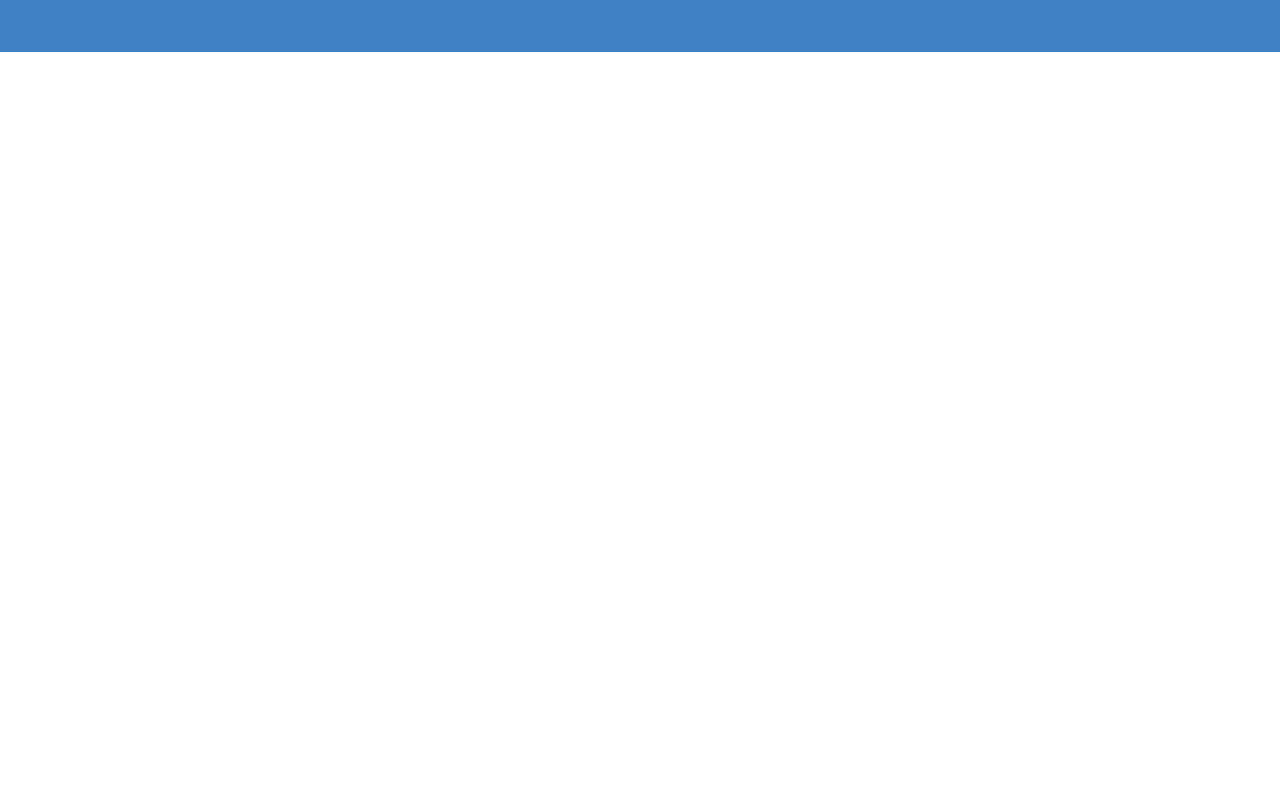
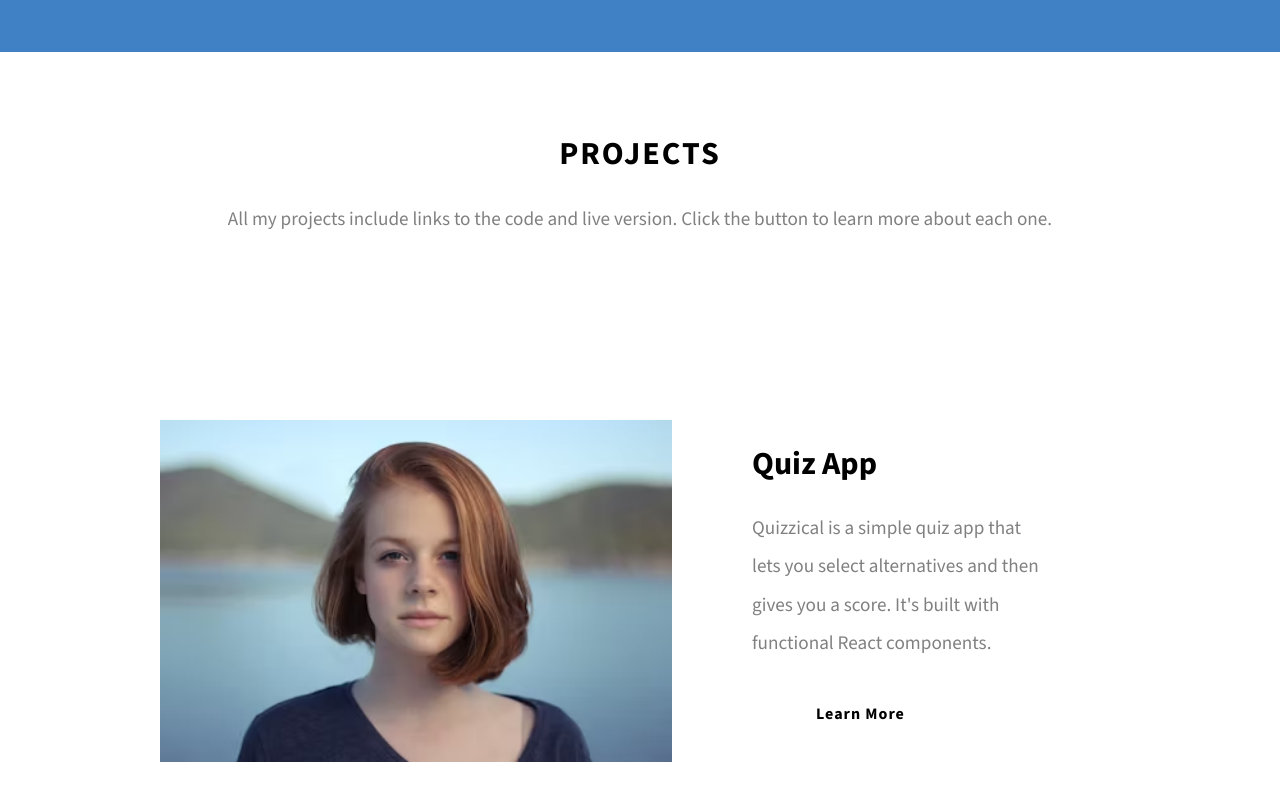
Before and after one commit to ijdb/isha-portfolio, a React (Create React App) app: page / in a window 1280 px wide. Shown: the part 588-1388 px from the top of the page. Before the commit the page ends 800 px from the top, so only its background shows below. Built offline with nearby package versions, Linux system fonts and the light colour scheme.

Commit message:
done project item layout

```diff
--- a/src/App.js
+++ b/src/App.js
@@ -1,12 +1,14 @@
 import React from "react";
 import HeaderComponent from "./components/header/HeaderComponent";
 import HomeComponent from "./components/home/HomeComponent";
+import ProjectComponent from "./components/projects/ProjectComponent";
 
 function App() {
 	return (
 		<div>
 			<HeaderComponent />
 			<HomeComponent />
+			<ProjectComponent />
 		</div>
 	);
 }
--- /dev/null
+++ b/src/components/HeadingComponent.js
@@ -0,0 +1,7 @@
+import React from "react";
+
+function HeadingComponent({ text }) {
+	return <div className="title">{text}</div>;
+}
+
+export default HeadingComponent;
--- /dev/null
+++ b/src/components/LinkBtnComponent.js
@@ -0,0 +1,7 @@
+import React from "react";
+
+function LinkBtnComponent({ text }) {
+	return <div className="btn link-btn">{text}</div>;
+}
+
+export default LinkBtnComponent;
--- a/src/components/home/HomeComponent.js
+++ b/src/components/home/HomeComponent.js
@@ -1,6 +1,6 @@
 import React from "react";
 import "./home.css";
-import LinkBtnComponent from "./LinkBtnComponent";
+import LinkBtnComponent from "../LinkBtnComponent";
 
 function HomeComponent() {
 	return (
@@ -12,7 +12,7 @@ function HomeComponent() {
 				and <strong>CSS</strong>, and I love building apps that are delightful
 				to use.
 			</div>
-			<LinkBtnComponent />
+			<LinkBtnComponent text="SEE MY PROJECTS" />
 		</div>
 	);
 }
--- a/src/components/home/LinkBtnComponent.js
+++ /dev/null
@@ -1,7 +0,0 @@
-import React from "react";
-
-function LinkBtnComponent() {
-	return <div className="btn link-btn">SEE MY PROJECTS</div>;
-}
-
-export default LinkBtnComponent;
--- a/src/components/home/home.css
+++ b/src/components/home/home.css
@@ -18,6 +18,7 @@
 .intro-text {
     max-width: 40vw;
     text-align: center;
-    font-size: 1.5em;
-
+    font-size: 1.2em;
+    margin-bottom: 1.7em;
+    margin-top: 1.4em;
 }
--- /dev/null
+++ b/src/components/projects/ProjectComponent.js
@@ -0,0 +1,21 @@
+import React from "react";
+import HeadingComponent from "../HeadingComponent";
+import "./project.css";
+import ProjectItem from "./ProjectItem";
+
+function ProjectComponent() {
+	return (
+		<div>
+			<div className="project-com-top">
+				<HeadingComponent text="Projects" />
+				<div className="project-text">
+					All my projects include links to the code and live version. Click the
+					button to learn more about each one.
+				</div>
+			</div>
+			<ProjectItem />
+		</div>
+	);
+}
+
+export default ProjectComponent;
--- /dev/null
+++ b/src/components/projects/ProjectItem.js
@@ -0,0 +1,22 @@
+import React from "react";
+import LinkBtnComponent from "../LinkBtnComponent";
+
+function ProjectItem() {
+	return (
+		<div className="project-item-container">
+			<div className="project-img">
+				<img src="./images/person.avif" alt="quiz-app" />
+			</div>
+			<div className="project-features">
+				<h2>Quiz App</h2>
+				<p>
+					Quizzical is a simple quiz app that lets you select alternatives and
+					then gives you a score. It's built with functional React components.
+				</p>
+				<LinkBtnComponent text="Learn More" />
+			</div>
+		</div>
+	);
+}
+
+export default ProjectItem;
--- /dev/null
+++ b/src/components/projects/project.css
@@ -0,0 +1,45 @@
+.project-com-top {
+    display: flex;
+    flex-direction: column;
+    align-items: center;
+    margin-top: 5em;
+    gap: 2em;
+}
+.project-text {
+    color: gray;
+    font-size: 1.2em;
+}
+.project-item-container {
+    display: flex;
+    justify-content: center;
+    width: 100vw;
+    height: 70vh;
+    margin-top: 5em;
+}
+.project-img {
+    display: flex;
+    align-items: center;
+    flex-basis: 40%;
+}
+.project-img img {
+    width: 100%;
+
+}
+.project-features {
+    display: flex;
+    flex-direction: column;
+    flex-basis: 35%;
+    align-items:flex-start;
+    justify-content: center;
+   padding: 10em 5em;
+}
+.project-features > h2 {
+    font-size: 2em;
+}
+.project-features > p {
+    color: gray;
+    line-height: 2;
+    max-width: 100%;
+    margin: 1.3em 0;
+    font-size: 1.2em;
+}
--- a/src/index.css
+++ b/src/index.css
@@ -16,3 +16,10 @@ body {
   font-weight: 700;
   letter-spacing: 1px;
 }
+.title {
+  font-size: 2em;
+  text-transform: uppercase;
+  text-align: center;
+  font-weight: 700;
+  letter-spacing: 2px;
+}
```
